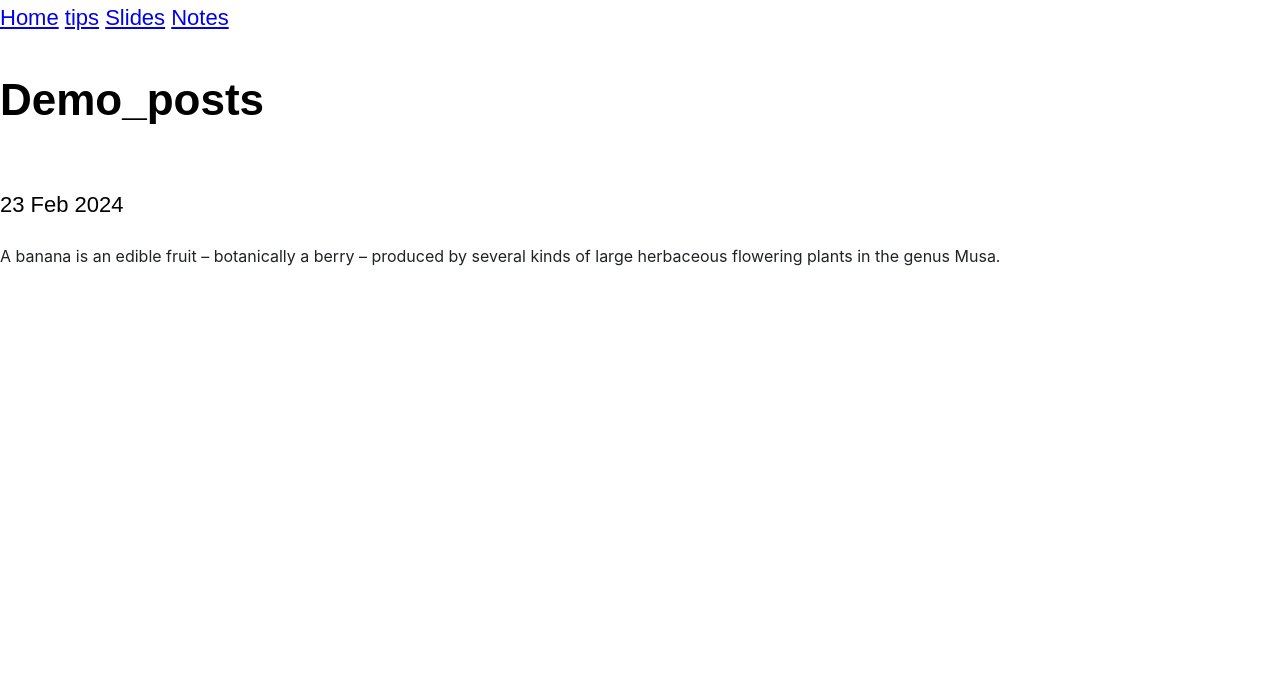
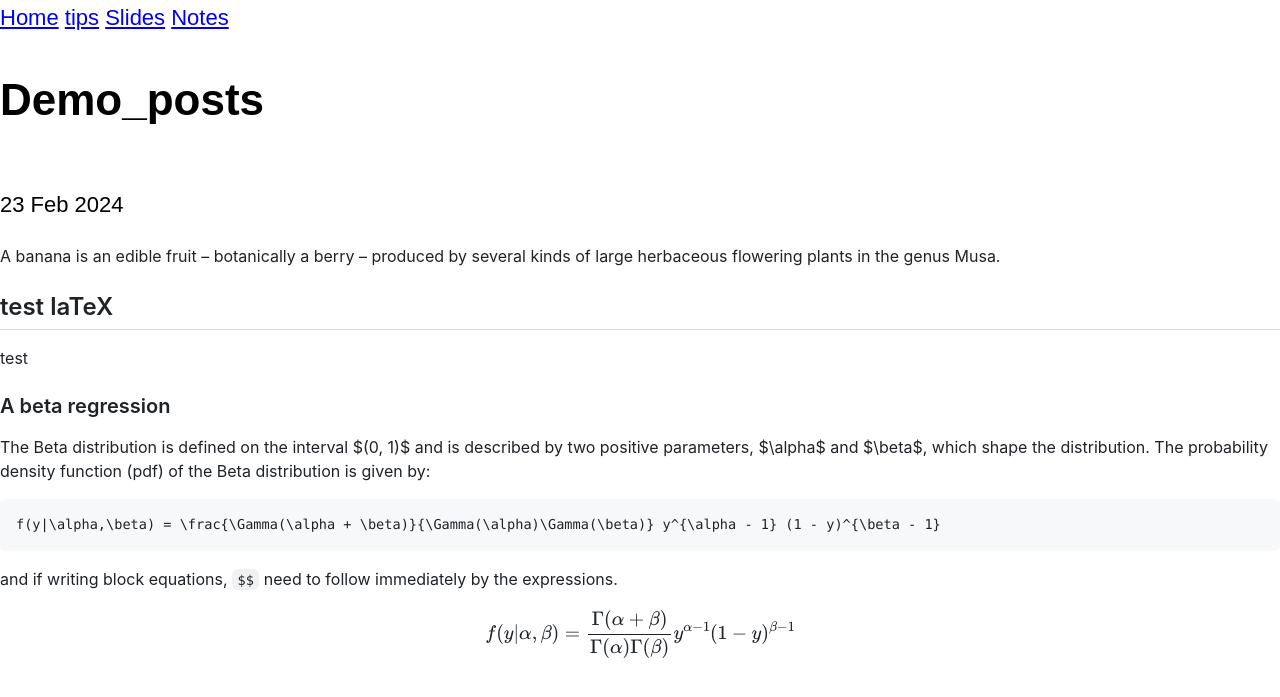
Before and after one commit to wdai0/wdai0.github.io, a Jekyll site: the page built from _posts/2024-02-23-demo_posts.md, in a window 1280 px wide. Shown: the top 697 px of the page. Built offline with Jekyll 4.4.1, drawn with Linux system fonts in a browser that asks for light colours.

Commit message:
Add MathJax script and update post with LaTeX equations

````diff
--- a/_layouts/default.html
+++ b/_layouts/default.html
@@ -4,6 +4,9 @@
     <meta charset="utf-8">
     <title>{{ page.title }}</title>
     <link rel="stylesheet" href="/assets/css/styles.css">
+    <!-- MathJax Script -->
+    <script src="https://polyfill.io/v3/polyfill.min.js?features=es6"></script>
+    <script id="MathJax-script" async src="https://cdn.jsdelivr.net/npm/mathjax@3/es5/tex-mml-chtml.js"></script>
   </head>
   <body>
     {% include navigation.html %}
--- a/_posts/2024-02-23-demo_posts.md
+++ b/_posts/2024-02-23-demo_posts.md
@@ -4,3 +4,21 @@ layout: post
 
 A banana is an edible fruit – botanically a berry – produced by several
 kinds of large herbaceous flowering plants in the genus Musa.
+
+## test laTeX
+
+test
+
+### A beta regression
+
+The Beta distribution is defined on the interval $(0, 1)$ and is described by two positive parameters, $\alpha$ and $\beta$, which shape the distribution.
+The probability density function (pdf) of the Beta distribution is given by:
+
+```math
+f(y|\alpha,\beta) = \frac{\Gamma(\alpha + \beta)}{\Gamma(\alpha)\Gamma(\beta)} y^{\alpha - 1} (1 - y)^{\beta - 1}
+```
+
+and if writing block equations, `$$` need to follow immediately by the expressions.
+
+$$f(y|\alpha,\beta) = \frac{\Gamma(\alpha + \beta)}{\Gamma(\alpha)\Gamma(\beta)}
+y^{\alpha - 1} (1 - y)^{\beta - 1}$$
````
